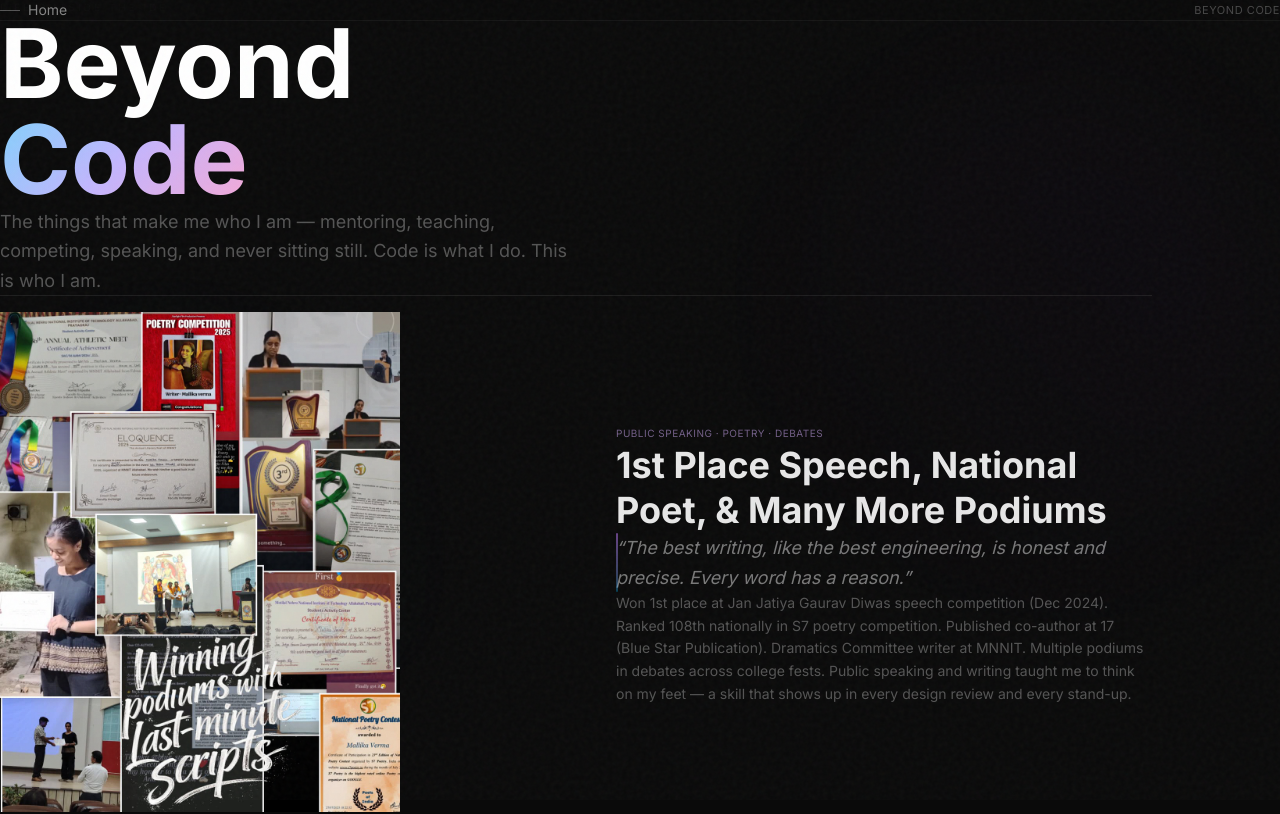
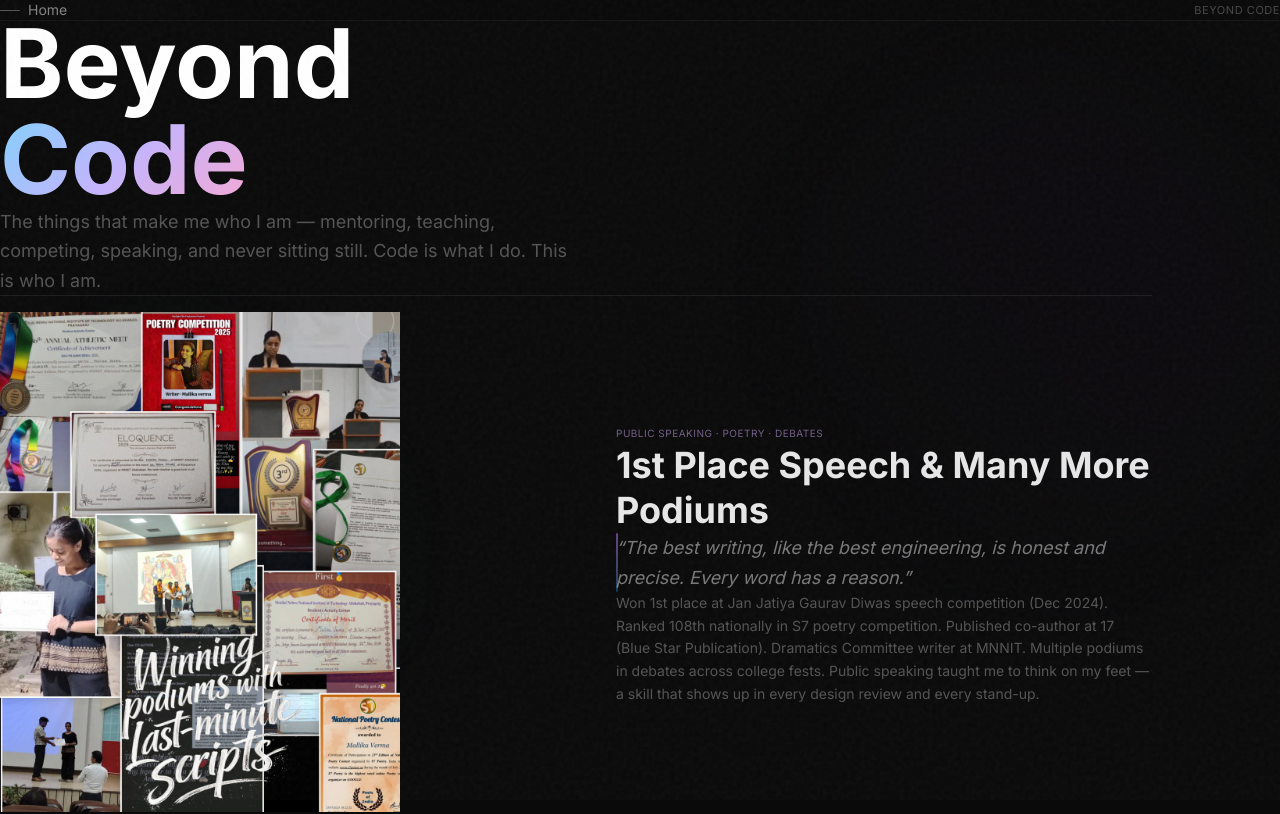
Before and after one commit to Mallika-coder/my-portfolio, a Next.js app: page /beyond in a window 1280 px wide. Shown: the top 814 px of the page. Built offline with nearby package versions, Linux system fonts and the light colour scheme; a web font is replaced by a local one.

Commit message:
Remove 'National Poet' from title, keep authentic details in description

```diff
--- a/src/app/beyond/page.tsx
+++ b/src/app/beyond/page.tsx
@@ -5,10 +5,10 @@ import Image from "next/image";
 
 const sections = [
   {
-    title: "1st Place Speech, National Poet, & Many More Podiums",
+    title: "1st Place Speech & Many More Podiums",
     quote: "The best writing, like the best engineering, is honest and precise. Every word has a reason.",
     description:
-      "Won 1st place at Jan Jatiya Gaurav Diwas speech competition (Dec 2024). Ranked 108th nationally in S7 poetry competition. Published co-author at 17 (Blue Star Publication). Dramatics Committee writer at MNNIT. Multiple podiums in debates across college fests. Public speaking and writing taught me to think on my feet — a skill that shows up in every design review and every stand-up.",
+      "Won 1st place at Jan Jatiya Gaurav Diwas speech competition (Dec 2024). Ranked 108th nationally in S7 poetry competition. Published co-author at 17 (Blue Star Publication). Dramatics Committee writer at MNNIT. Multiple podiums in debates across college fests. Public speaking taught me to think on my feet — a skill that shows up in every design review and every stand-up.",
     image: "/images/my-achievements.jpeg",
     tag: "Public Speaking · Poetry · Debates",
     aspect: "aspect-[3/4]",
```
